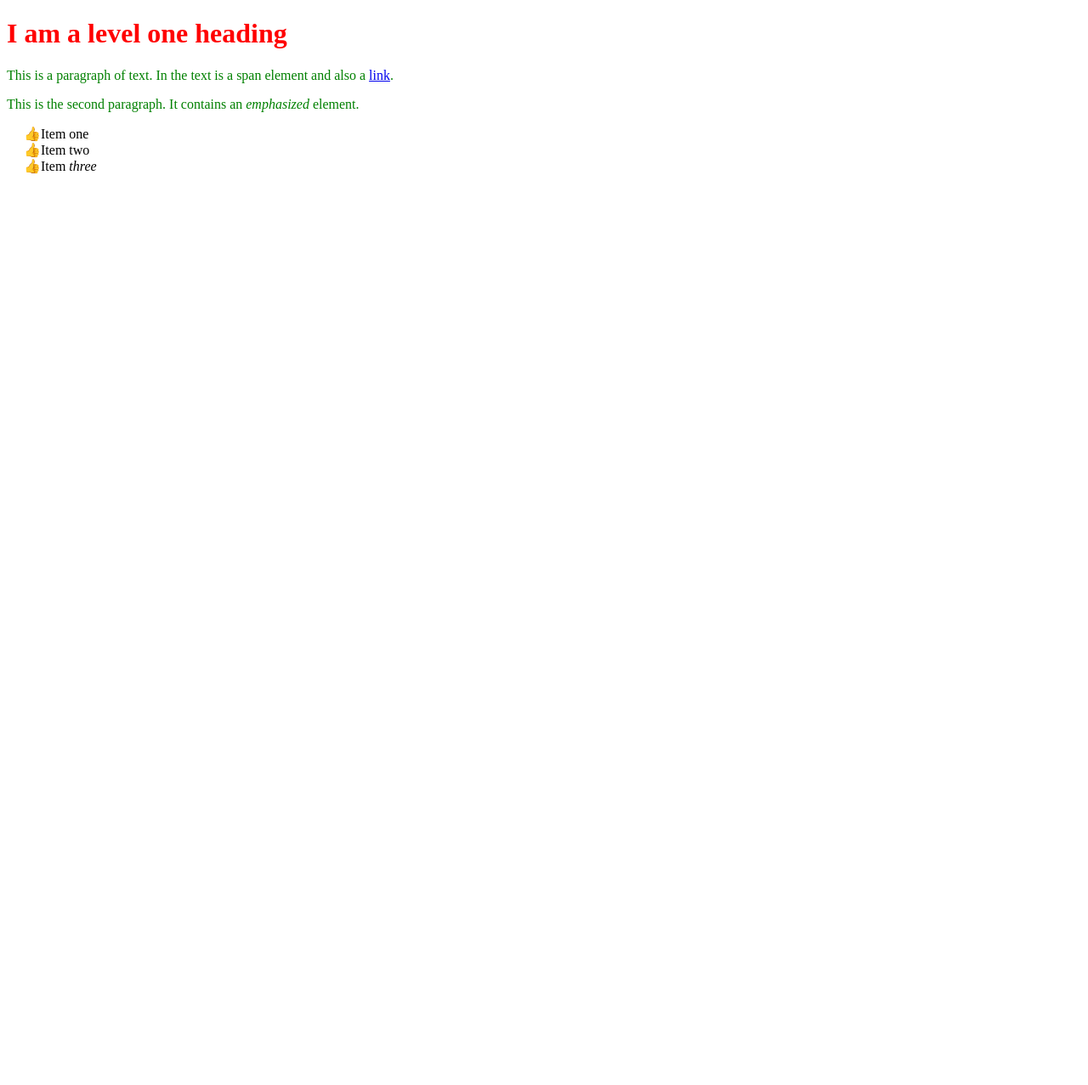
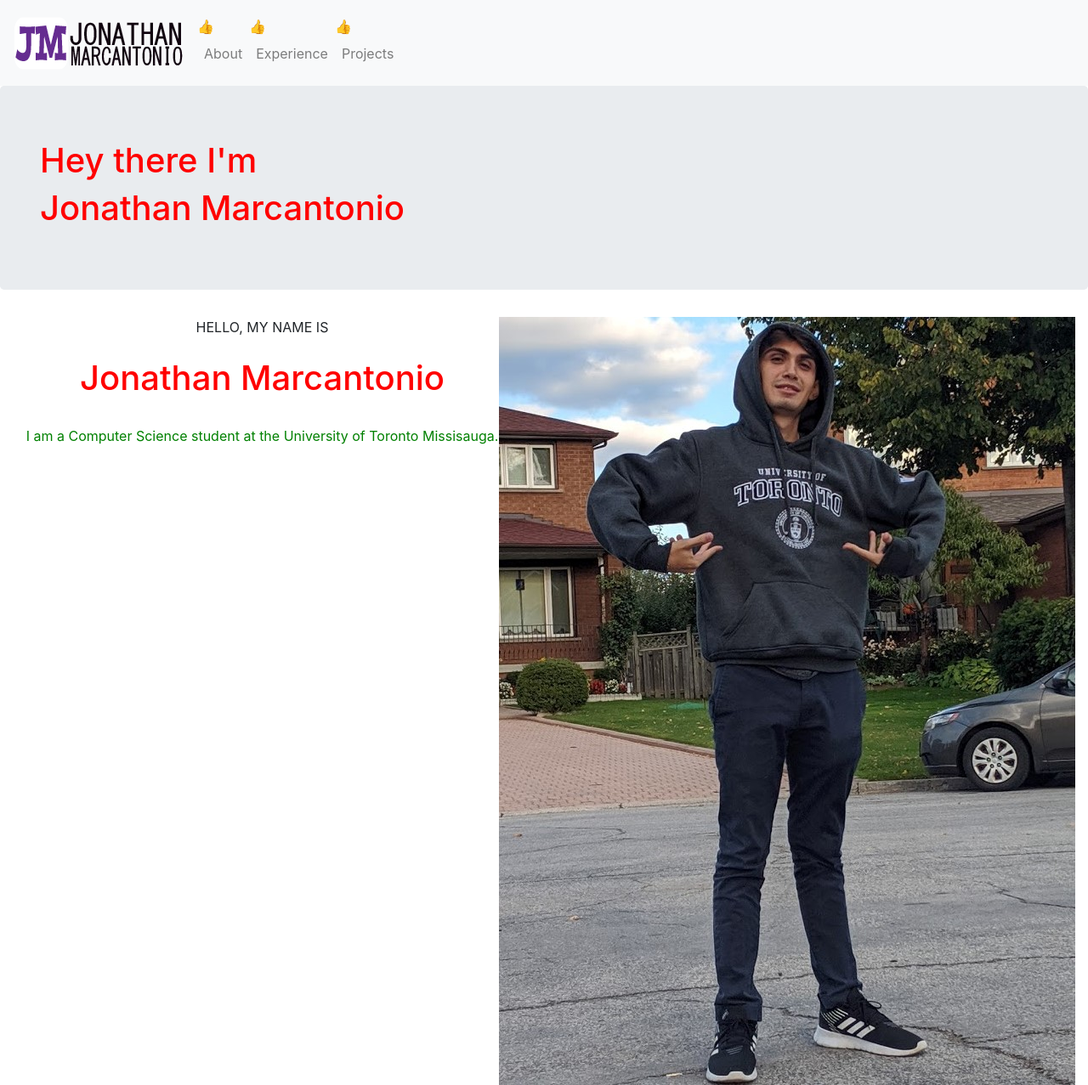
Before and after one commit to lennysgarage/PersonalWebsite, a Python web app: template templates/index.html in a window 1280 px wide. Shown: the whole page at 85% size. Before the commit the page ends 205 px from the top, so only its background shows below. Run offline with Jinja, Linux system fonts and the light colour scheme; the template is opened without the code that fills it, so the values that code supplies are empty; some libraries are stand-ins or nearby versions.

Commit message:
Added new media and updated the homepage

```diff
--- a/templates/index.html
+++ b/templates/index.html
@@ -1,27 +1,78 @@
 <!doctype html>
 <html lang="en">
 <head>
+    <title>Jonathan Marcantonio Personal Website</title>
     <meta charset="utf-8">
-    <title>Getting started with CSS</title>
+    <meta name="viewport" content="width=device-width, initial-scale=1">
+    <link rel="stylesheet" href="https://stackpath.bootstrapcdn.com/bootstrap/4.5.0/css/bootstrap.min.css" integrity="sha384-9aIt2nRpC12Uk9gS9baDl411NQApFmC26EwAOH8WgZl5MYYxFfc+NcPb1dKGj7Sk" crossorigin="anonymous">
     <link rel="stylesheet" href="static/css/styles.css">
 
 </head>
 
 <body>
 
-    <h1>I am a level one heading</h1>
+    <!-- ********************************** -->
+    <!-- Navbar -->
+    <!-- ********************************** -->
+    <nav class="navbar navbar-expand-lg bg-light navbar-light">
+        <a class="navbar-brand">
+            <img src="/static/media/logo.png">
+        </a>
 
-    <p>This is a paragraph of text. In the text is a <span>span element</span>
-and also a <a href="http://example.com">link</a>.</p>
+        <u1 class="nav navbar-nav">
+            <li class="nav-item">
+                <a class="nav-link navbar-dark" href="/about/">About</a>
+            </li>
+            <li class="nav-item">
+                <a class="nav-link navbar-dark" href="/experience/">Experience</a>
+            </li>
+            <li class="nav-item">
+                <a class="nav-link navbar-dark" href="/projects/">Projects</a>
+            </li>
+        </u1>
+    </nav>
 
-    <p>This is the second paragraph. It contains an <em>emphasized</em> element.</p>
+    <!-- ********************************** -->
+    <!-- Jumbotron -->
+    <!-- ********************************** -->
+    <div class="jumbotron">
+        <div class="container-fluid">
+            <h1 class="header-title">Hey there I'm</h1>
+            <h1 class="header-title">Jonathan Marcantonio</h1>
+        </div>
+    </div>
 
-    <ul>
-        <li>Item one</li>
-        <li>Item two</li>
-        <li>Item <em>three</em></li>
-    </ul>
+    <!-- ********************************** -->
+    <!-- About -->
+    <!-- ********************************** -->
+    <div class="about">
+        <div class="container-fluid">
+            <div class="aboutmepicture">
+                <img style="float:right" class="image-responsive" src="/static/media/aboutme.jpg">
+            </div>
+            <div class="col-sm-6 about-me text-center">
+                <div class="tag-header">HELLO, MY NAME IS</div>
+                <br>
+                <h1 class="name-title" id="name">Jonathan Marcantonio</h1>
+                <br>
+                <div class="about-text">
+                    <p>I am a Computer Science student at the University of Toronto Missisauga. </p>
+                </div>
+            </div>
+        </div>
+    </div>
 
+    <!-- ********************************** -->
+    <!-- Experience -->
+    <!-- ********************************** -->
+
+
+    <!-- ********************************** -->
+    <!-- Contact -->
+    <!-- ********************************** -->
+
+    <script src="https://code.jquery.com/jquery-3.5.1.slim.min.js" integrity="sha384-DfXdz2htPH0lsSSs5nCTpuj/zy4C+OGpamoFVy38MVBnE+IbbVYUew+OrCXaRkfj" crossorigin="anonymous"></script>
+    <script src="https://cdn.jsdelivr.net/npm/popper.js@1.16.0/dist/umd/popper.min.js" integrity="sha384-Q6E9RHvbIyZFJoft+2mJbHaEWldlvI9IOYy5n3zV9zzTtmI3UksdQRVvoxMfooAo" crossorigin="anonymous"></script>
+    <script src="https://stackpath.bootstrapcdn.com/bootstrap/4.5.0/js/bootstrap.min.js" integrity="sha384-OgVRvuATP1z7JjHLkuOU7Xw704+h835Lr+6QL9UvYjZE3Ipu6Tp75j7Bh/kR0JKI" crossorigin="anonymous"></script>
 </body>
-
 </html>
```
Also changed, not shown: static/media/aboutme.jpg (added), static/media/background.png (added), static/media/logo.png (added).
